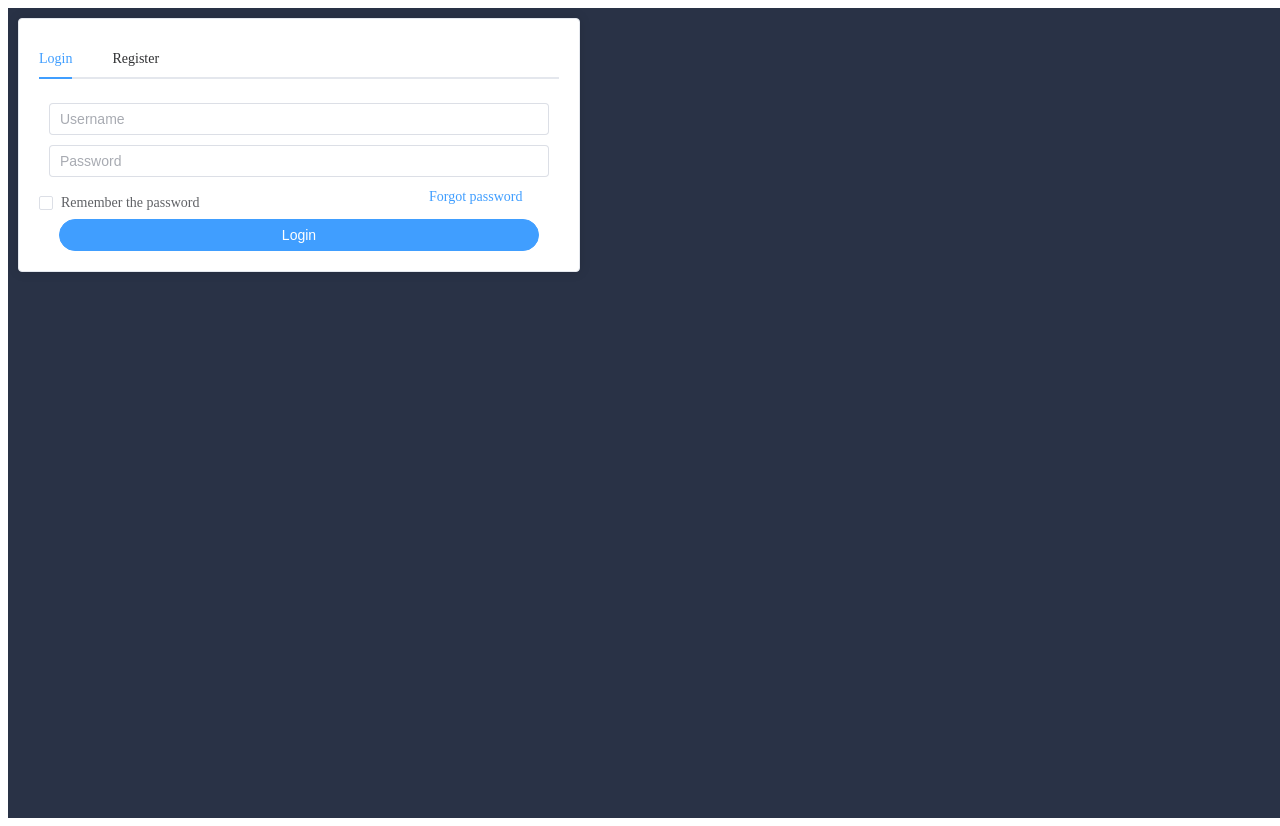
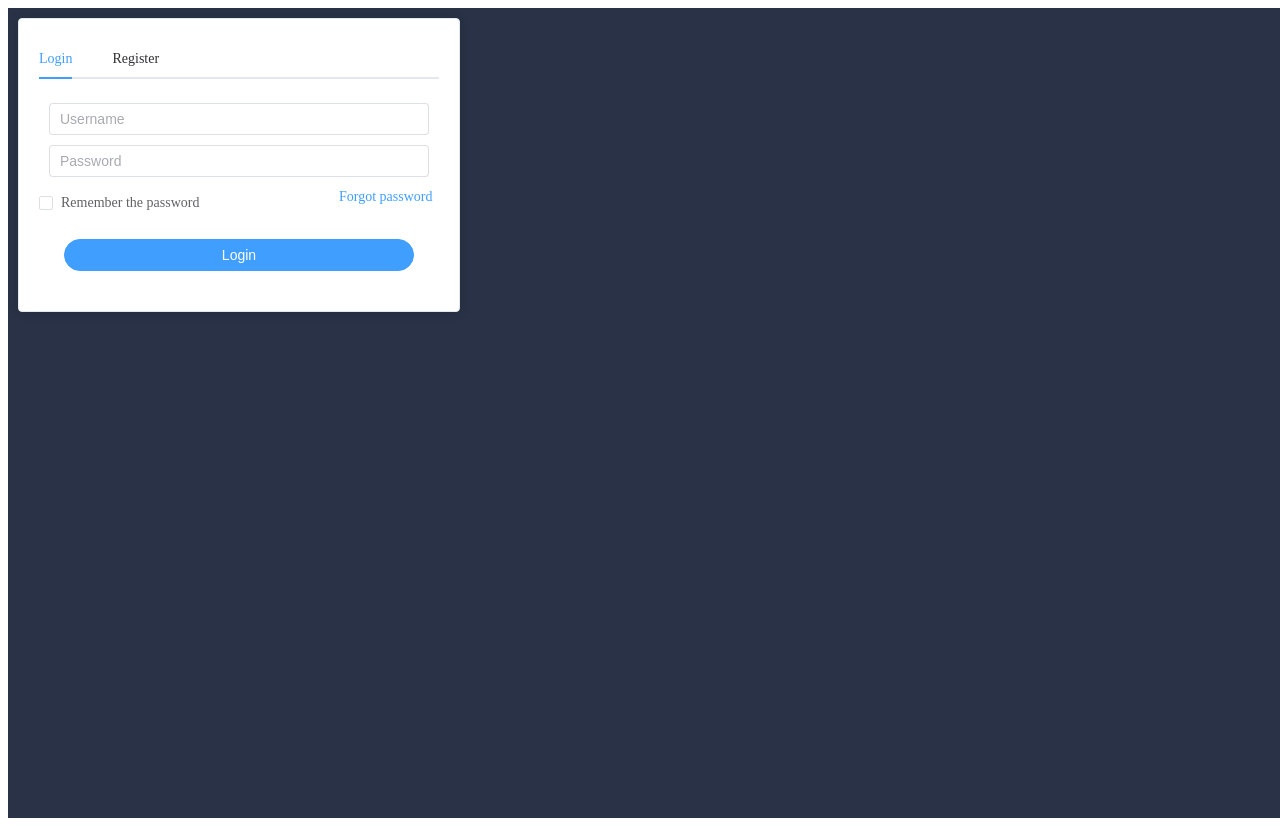
Before and after one commit to OzoneLabs/vuejs3-playground, a Vue app: page / in a window 1280 px wide. Built offline with nearby package versions, Linux system fonts and the light colour scheme.

Commit message:
WIP login component

```diff
--- a/src/components/Login.vue
+++ b/src/components/Login.vue
@@ -57,15 +57,12 @@ export default {
                 <h1>TODO</h1>
             </el-tab-pane>
         </el-tabs>
-
-
     </el-card>
 </template>
 
 <style scoped>
 .box {
-    width: 560px;
-    /* height: 300px; */
+    width: 440px;
     /* padding: 20px; */
 }
 
@@ -78,6 +75,8 @@ export default {
 }
 
 .login-button {
-    width: 480px;
+    /* padding: 20em; */
+    width: 25em;
+    margin: 20px 0;
 }
 </style>
```
Lines whose indentation alone changed are shown as unchanged.
